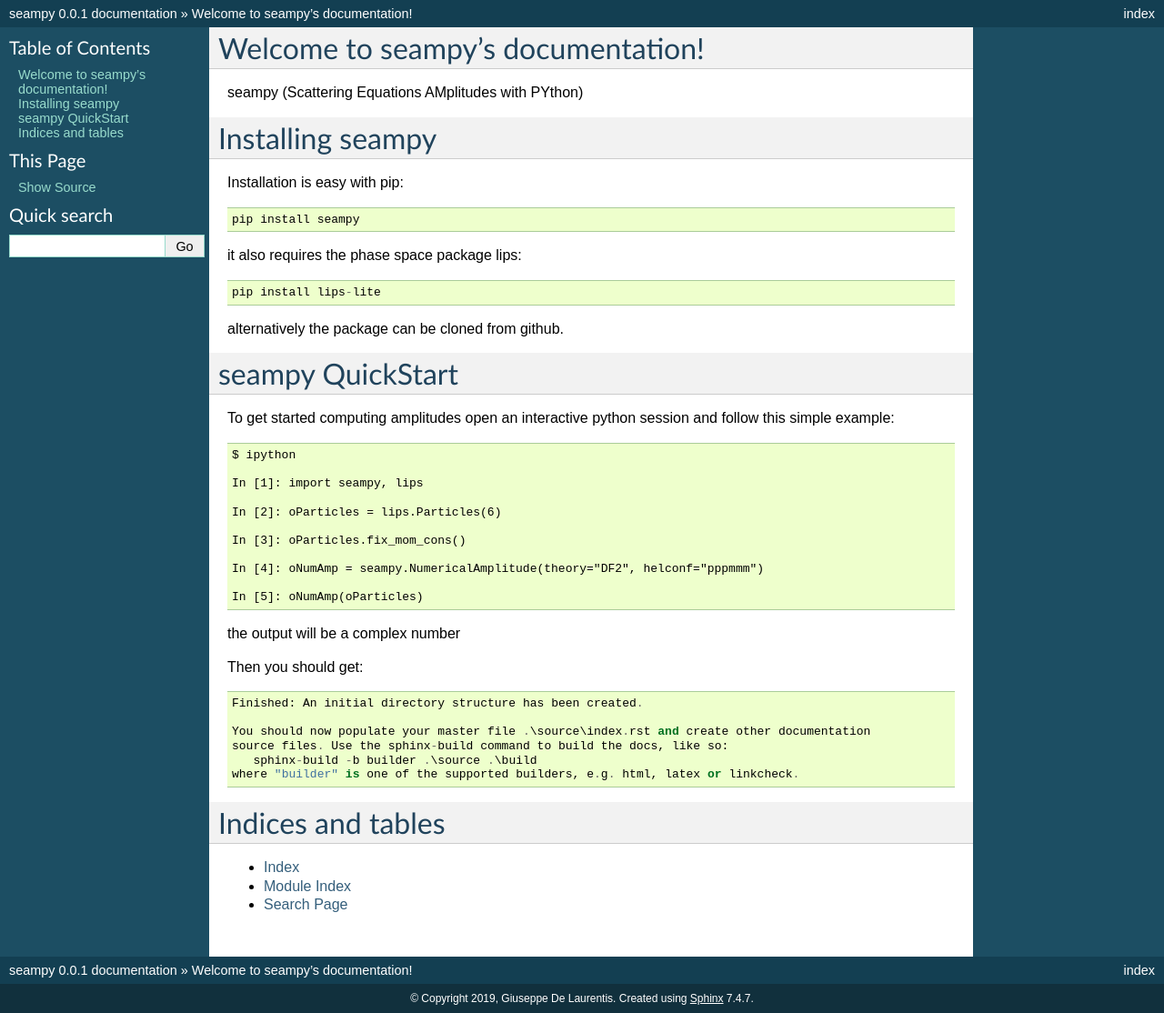
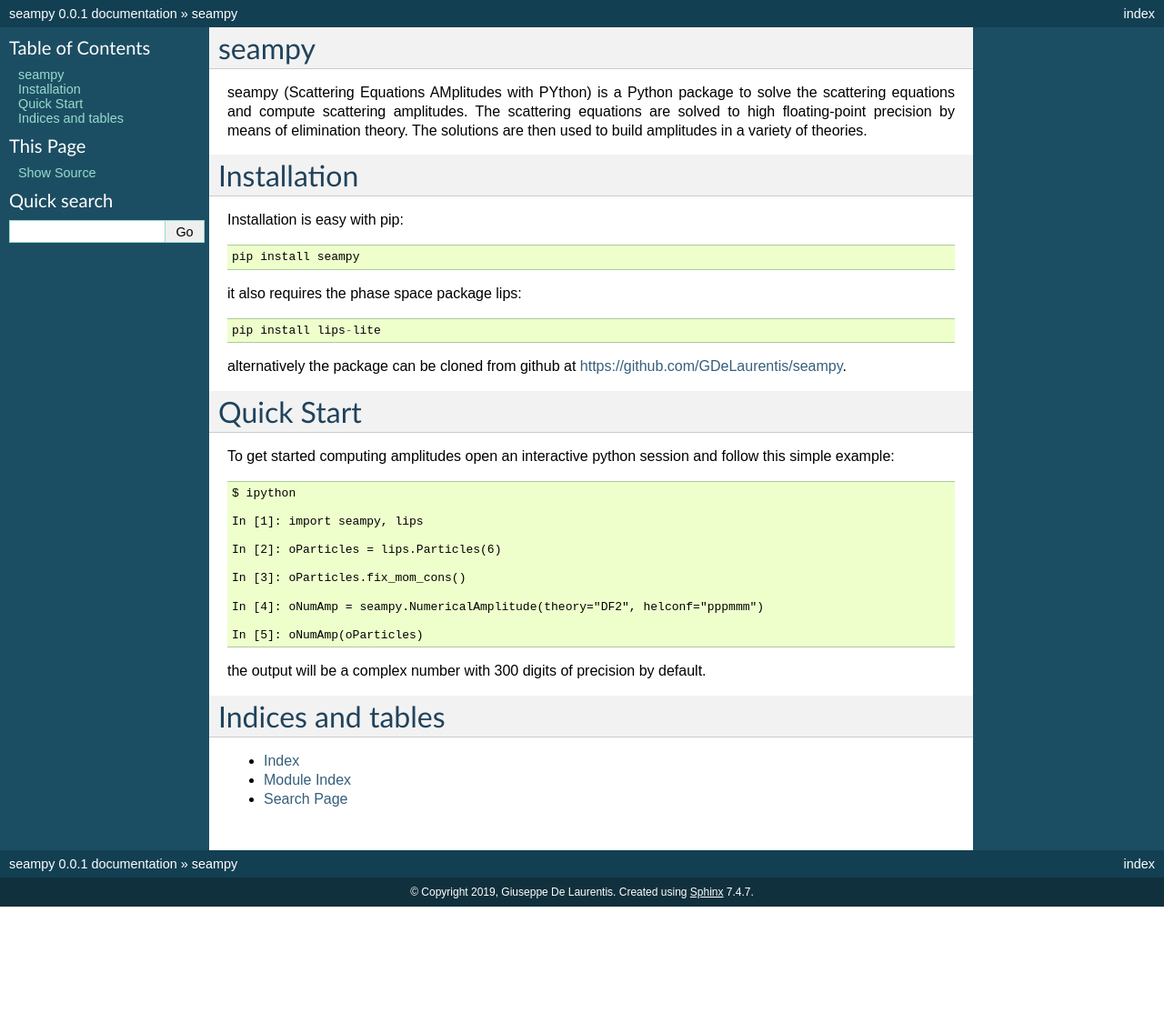
Before and after one commit to GDeLaurentis/seampy, a Sphinx documentation site: the page built from sphinx/source/index.rst, in a window 1280 px wide. Shown: the whole page at 91% size. Built offline with Sphinx 7.4.7, drawn with Linux system fonts in a browser that asks for light colours; after the commit the page ends 997 px from its top, so only the background shows below that.

Commit message:
Updating pages

```diff
--- a/sphinx/source/index.rst
+++ b/sphinx/source/index.rst
@@ -3,17 +3,19 @@
    You can adapt this file completely to your liking, but it should at least
    contain the root `toctree` directive.
 
-Welcome to seampy's documentation!
+seampy
 ==================================
 
 .. toctree::
    :maxdepth: 2
    :caption: Contents:
 
-seampy (Scattering Equations AMplitudes with PYthon)
+seampy (Scattering Equations AMplitudes with PYthon) is a Python package to solve the scattering equations and compute scattering amplitudes.
+The scattering equations are solved to high floating-point precision by means of elimination theory.
+The solutions are then used to build amplitudes in a variety of theories.
 
 
-Installing seampy
+Installation
 =================
 
 Installation is easy with pip::
@@ -24,10 +26,10 @@
 
   pip install lips-lite
 
-alternatively the package can be cloned from github.
+alternatively the package can be cloned from github at https://github.com/GDeLaurentis/seampy.
 
 
-seampy QuickStart
+Quick Start
 =================
 
 To get started computing amplitudes open an interactive python session and follow this simple example::
@@ -44,17 +46,8 @@
 
 	In [5]: oNumAmp(oParticles)
 
-the output will be a complex number
+the output will be a complex number with 300 digits of precision by default.
 
-
-Then you should get::
-
-	Finished: An initial directory structure has been created.
-
-	You should now populate your master file .\source\index.rst and create other documentation
-	source files. Use the sphinx-build command to build the docs, like so:
-	   sphinx-build -b builder .\source .\build
-	where "builder" is one of the supported builders, e.g. html, latex or linkcheck.
 
 Indices and tables
 ==================
```
Also changed, not shown: README.md (+1 -1 lines).
